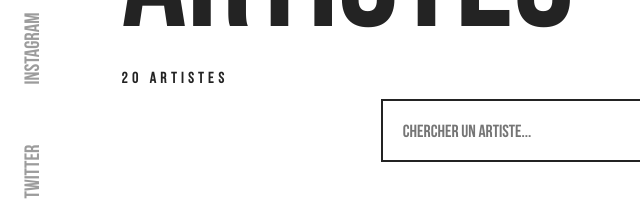
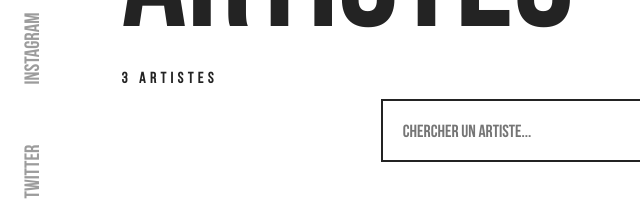
Before and after one commit to NathanBilleau/lemaquis, a Gatsby site: page /artistes in a window 1280 px wide. Shown: the part 290-499 px from the top of the page, 0-640 px from the left. Built offline with nearby package versions, Linux system fonts and the light colour scheme; Gatsby itself is replaced by a stand-in of ours.

Commit message:
artists count

```diff
--- a/src/pages/artistes.js
+++ b/src/pages/artistes.js
@@ -14,7 +14,7 @@ const ArtistsPage = ({data}) => {
     <SEO title="Artistes" keywords={[`gatsby`, `application`, `react`]} />
     <div className="Page1">
       <h1>Artistes</h1>
-            <h2>20 artistes</h2>
+      <h2>{allMarkdownRemark.edges.length} {allMarkdownRemark.edges.length > 1 ? "artistes" : "artiste"}</h2>
       <div className="searchContainer">
         <input type="text" className="searchInput" placeholder="Chercher un artiste..." />
       </div>
```
Lines whose indentation alone changed are shown as unchanged.
